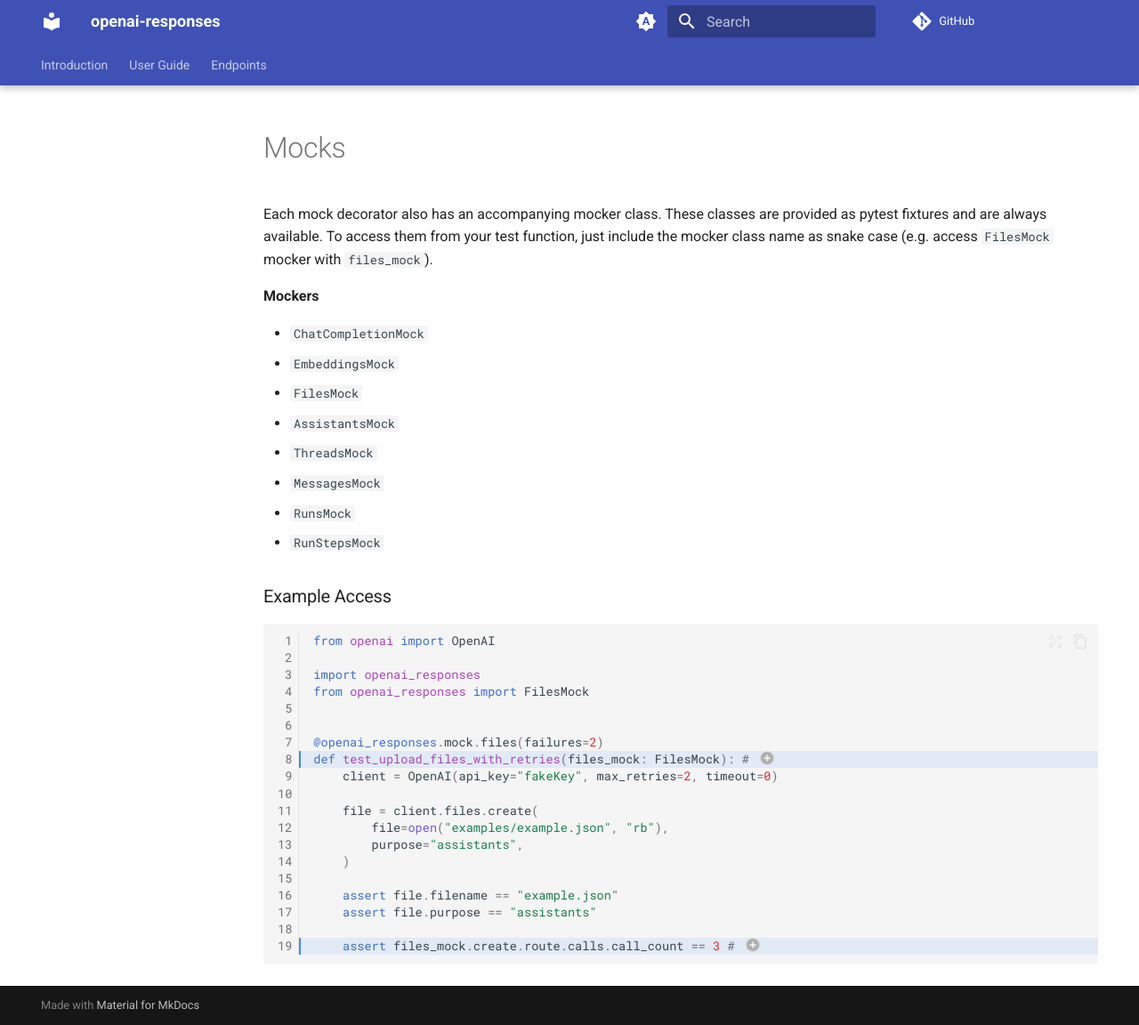
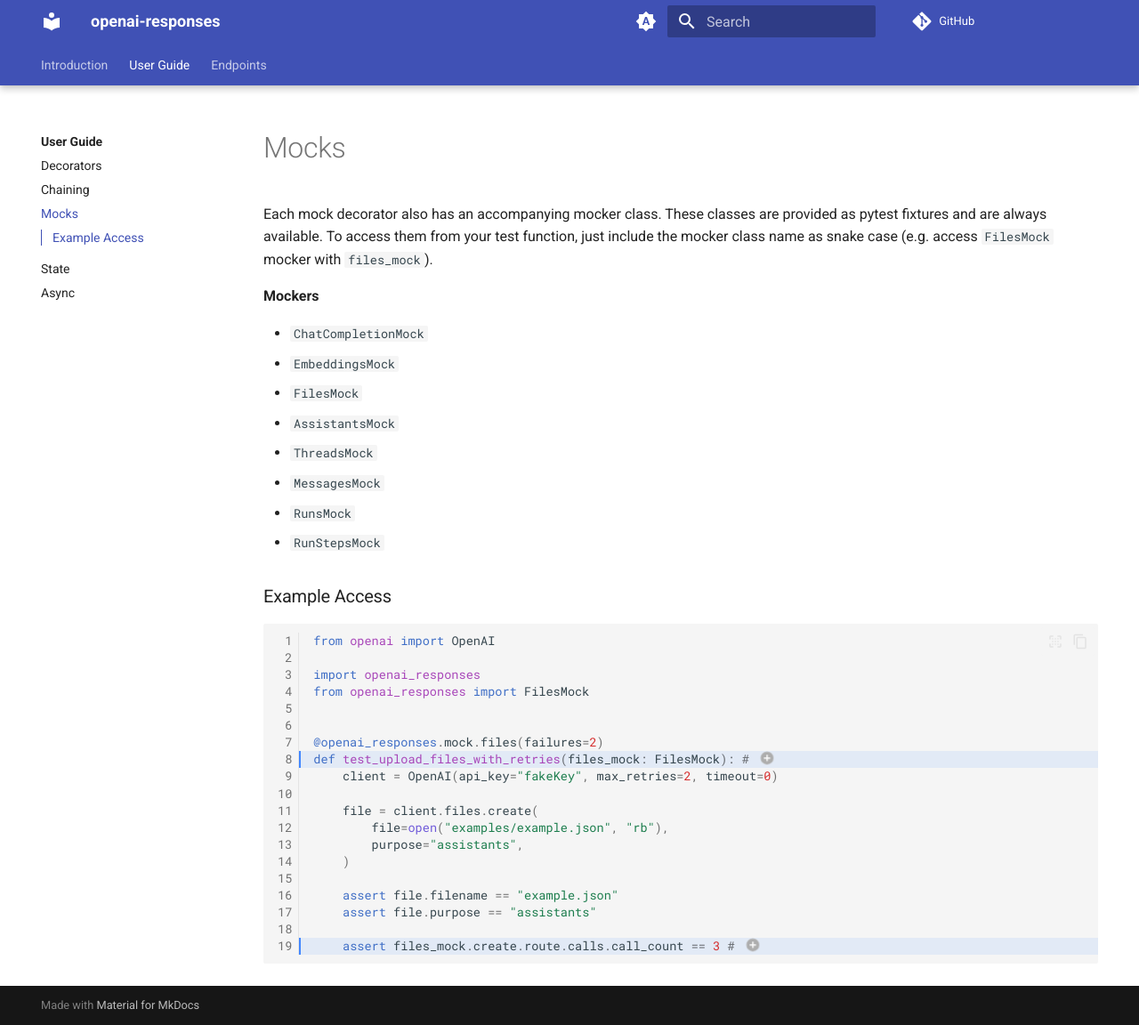
Before and after one commit to mharrisb1/openai-responses-python, an MkDocs documentation site: the page built from docs/user_guide/mocks.md, in a window 1280 px wide and 1152 px high. Shown: the whole window at 89% size. Built offline with MkDocs 1.6.1 and Material for MkDocs 9.7.7, drawn with Linux system fonts in a browser that asks for light colours; comment, search, counter and statistics services are not loaded.

Commit message:
chore(docs): reorder user guide section

```diff
--- a/mkdocs.yml
+++ b/mkdocs.yml
@@ -8,6 +8,7 @@
     - navigation.tabs.sticky
     - navigation.expand
     - navigation.indexes
+    - navigation.top
     - content.code.select
     - content.code.annotate
     - content.code.copy
@@ -59,9 +60,11 @@
   - index.md
   - User Guide:
       - user_guide/index.md
-      - user_guide/mockers.md
+      - user_guide/decorators.md
       - user_guide/chaining.md
+      - user_guide/mocks.md
       - user_guide/state.md
+      - user_guide/async.md
   - Endpoints:
       - endpoints/index.md
       - endpoints/chat.md
```
